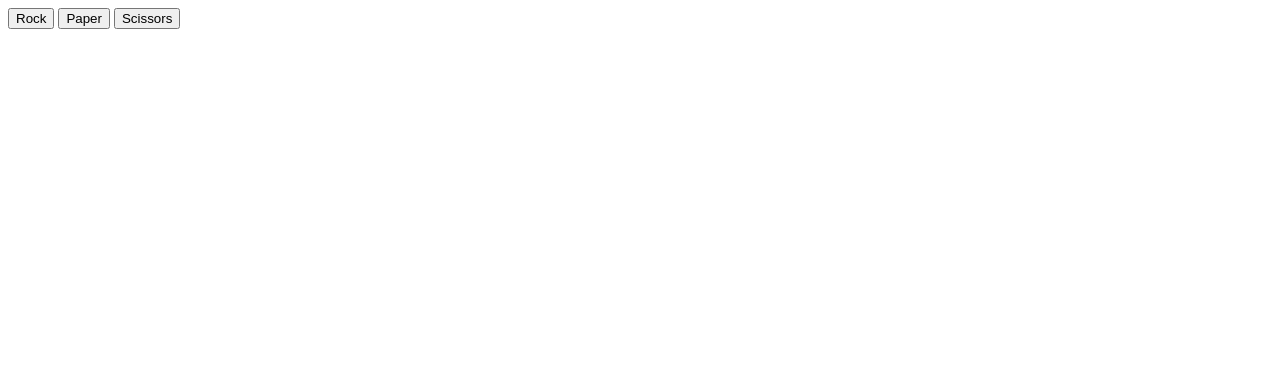
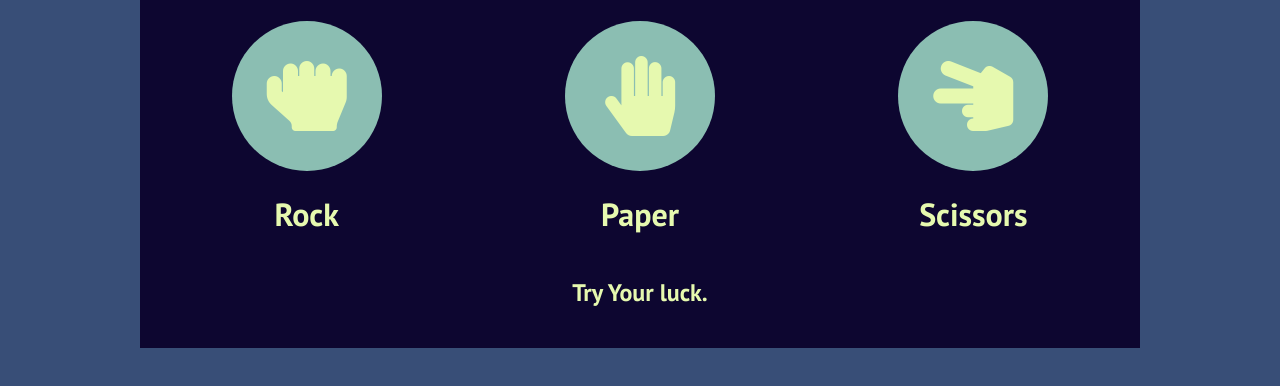
Before and after one commit to filip-taczkowski/javascript-prework, a website: page index.html in a window 1280 px wide. Drawn offline with Linux system fonts and the light colour scheme.

Commit message:
Add result tracker and basic styles

```diff
--- a/index.html
+++ b/index.html
@@ -3,15 +3,27 @@
 <head>
 	<meta charset="UTF-8">
 	<title>Kamień, papier, nożyce</title>
+	<link href="https://fonts.googleapis.com/css?family=PT+Sans:400,700&display=swap&subset=latin-ext" rel="stylesheet">
 	<link rel="stylesheet" href="css/style.css">
+	<link rel="stylesheet" href="https://cdnjs.cloudflare.com/ajax/libs/font-awesome/5.9.0/css/all.min.css">
 </head>
 <body>
+	<header>
+		<div class="header-box">
+			<h1 class="title">Rock</h1>
+			<button id="play-rock"><i class="fas fa-hand-rock"></i></button>
+		</div>
+		<div class="header-box">
+			<h1 class="title">Paper</h1>
+			<button id="play-paper"><i class="fas fa-hand-paper"></i></button>
+		</div>
+		<div class="header-box">
+			<h1 class="title">Scissors</h1>
+			<button id="play-scissors"><i class="fas fa-hand-scissors"></i></button>
+		</div>
+		<h2 class="subtitle">Try Your luck.</h2>
+	</header>
 	<div class="container">
-		<div id="buttons">
-			<button id="play-rock">Rock</button>
-			<button id="play-paper">Paper</button>
-			<button id="play-scissors">Scissors</button>
-		</div>
 		<div id="messages"></div>
 	</div>
 	<script src="js/functions.js"></script>
--- a/js/functions.js
+++ b/js/functions.js
@@ -4,6 +4,7 @@ function printMessage(msg){
 	document.getElementById('messages').appendChild(div);
 }
 
+
 function clearMessages(){
 	document.getElementById('messages').innerHTML = '';
 }
--- a/js/script.js
+++ b/js/script.js
@@ -1,5 +1,9 @@
+let resultPlayer = 0;
+let resultOpponent = 0;
+
 function playGame(argPlayerInput) {
     clearMessages();
+    let winner = 'n/a';
 
     let playerInput = argPlayerInput;
 
@@ -28,14 +32,19 @@ function playGame(argPlayerInput) {
             printMessage('Draw!');
         } else if (argPlayerMove == 'rock' && argComputerMove == 'scissors') {
             printMessage('You win!');
+            winner = 'Player';
         } else if (argPlayerMove == 'rock' && argComputerMove == 'paper') {
             printMessage('You lose!');
+            winner = 'Opponent';
         } else if (argPlayerMove == 'scissors' && argComputerMove == 'paper') {
             printMessage('You win!');
+            winner = 'Player';
         } else if (argPlayerMove == 'scissors' && argComputerMove == 'rock') {
             printMessage('You lose!');
+            winner = 'Opponent';
         } else if (argPlayerMove == 'paper' && argComputerMove == 'rock') {
             printMessage('You win!');
+            winner = 'Player';
         } else if (argPlayerMove == 'paper' && argComputerMove == 'scissors') {
             printMessage('You lose!');
         } else if (argPlayerMove == 'Unkown move') {
@@ -55,6 +64,14 @@ function playGame(argPlayerInput) {
 
     displayResult(computerMove, playerMove);
     printMessage('You played: ' + playerMove + '! Opponent played: ' + computerMove + '!');
+
+    if ( winner == 'Player' ) {
+        resultPlayer++;
+    }   else if ( winner == 'Opponent') {
+        resultOpponent++;
+    }
+
+    printMessage(resultPlayer + ' - ' + resultOpponent);
 }
 
 document.getElementById('play-rock').addEventListener('click', function(){
--- a/sass/style.scss
+++ b/sass/style.scss
@@ -0,0 +1,74 @@
+/* Variables */
+
+$color-background: #384E77;
+$color-header: #0D0630;
+$color-text: #E6F9AF;
+$color-accent: #8BBEB2;
+
+$font-text:  'PT Sans', sans-serif;
+
+/* Global */
+
+*, *::before, *::after {
+    box-sizing: border-box;
+}
+
+body {
+    background-color: $color-background;
+    font-family: $font-text;
+    color: $color-text;
+    margin: 0;
+}
+
+.container {
+    width: 1000px;
+    margin: 0 auto;
+    text-align: center;
+    margin-top: 20px;
+}
+
+.fas {
+    background: $color-accent;
+    height: 150px;
+    width: 150px;
+    font-size: 80px;
+    border-radius: 50%;
+}
+
+/* Header */
+
+header {
+    width: 1000px;
+    margin: 0 auto;
+    padding: 20px 0;
+    text-align: center;
+    background-color: $color-header;
+    display: flex;
+    flex-wrap: wrap;
+    color: $color-text;
+
+    .header-box {
+        width: 33.3333%;
+        display: flex;
+        flex-direction: column-reverse;
+        align-items: center;
+
+        button {
+            border-radius: 50%;
+            background: none;
+            border: none;
+            color: $color-text;
+            cursor: pointer;
+        }
+
+        .fas {
+            display: flex;
+            justify-content: center;
+            align-items: center;
+        }
+    }
+
+    h2 {
+        width: 100%;
+    }
+}
```
Also changed, not shown: css/style.css, 1 other file.
